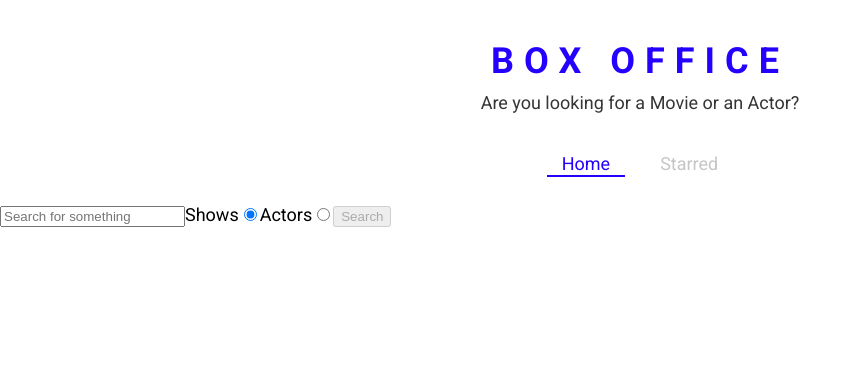
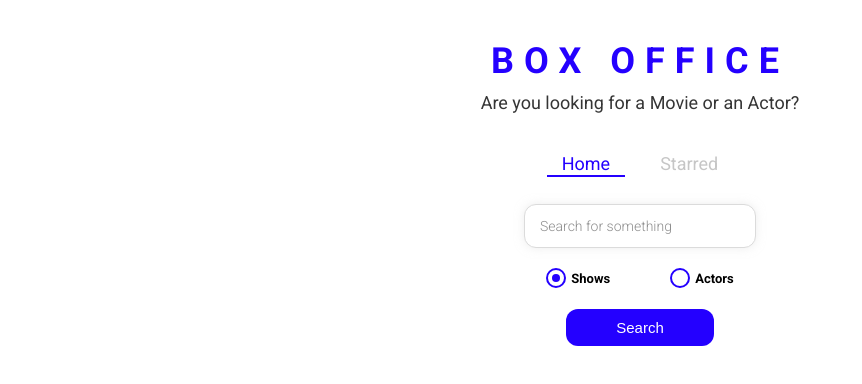
Before and after one commit to YeshwanthKare/react-box-office, a React (Create React App) app: page / in a window 1280 px wide. Shown: the top 384 px of the page, without its empty margins (0-862 px from the left). Built offline with nearby package versions, Linux system fonts and the light colour scheme.

Commit message:
ADD: styled the entire app

```diff
--- /dev/null
+++ b/src/components/CustomRadio.js
@@ -0,0 +1,68 @@
+import React from 'react';
+import styled from 'styled-components';
+
+const RadioWrapper = styled.label`
+  display: block;
+  position: relative;
+  padding-left: 25px;
+  cursor: pointer;
+  font-size: 13px;
+  user-select: none;
+  font-weight: 700;
+  line-height: 1.65;
+
+  input {
+    position: absolute;
+    opacity: 0;
+    cursor: pointer;
+  }
+
+  span {
+    position: absolute;
+    top: 0;
+    left: 0;
+    height: 16px;
+    width: 16px;
+    background-color: #fff;
+    border: 2px solid ${({ theme }) => theme.mainColors.blue};
+    border-radius: 50%;
+  }
+
+  input:checked ~ span {
+    background-color: #fff;
+    border: 2px solid ${({ theme }) => theme.mainColors.blue};
+  }
+
+  span:after {
+    content: '';
+    position: absolute;
+    display: none;
+  }
+
+  input:checked ~ span:after {
+    display: block;
+  }
+
+  span:after {
+    top: 4px;
+    left: 4px;
+    width: 8px;
+    height: 8px;
+    border-radius: 50%;
+    background: ${({ theme }) => theme.mainColors.blue};
+  }
+`;
+
+const CustomRadio = ({ label, ...restProps }) => {
+  return (
+    <div>
+      <RadioWrapper htmlFor={restProps.id}>
+        {label}
+        <input {...restProps} type="radio" />
+        <span />
+      </RadioWrapper>
+    </div>
+  );
+};
+
+export default CustomRadio;
--- a/src/pages/Home.js
+++ b/src/pages/Home.js
@@ -4,6 +4,12 @@
 import ActorGrid from '../components/actor/ActorGrid';
 import { getURL } from '../misc/config';
 import { useLastQuery } from '../misc/custom-hooks';
+import {
+  RadioInputsWrapper,
+  SearchButtonWrapper,
+  SearchInput,
+} from './Home.styled';
+import CustomRadio from '../components/CustomRadio';
 
 const Home = () => {
   const [input, setInput] = useLastQuery();
@@ -45,38 +51,41 @@
   };
   return (
     <MainPageLayout>
-      <input
+      <SearchInput
         type="text"
         onChange={onChnageKey}
         placeholder="Search for something"
         onKeyDown={onKeyCode}
       />
-
-      <label htmlFor="show-search">
-        Shows
-        <input
+      <RadioInputsWrapper>
+        <div>
+          <CustomRadio
+            label="Shows"
             id="show-search"
             type="radio"
             value="shows"
             checked={isShowSearch}
             onChange={changeRadioInput}
           />
-      </label>
+        </div>
 
-      <label htmlFor="actor-search">
-        Actors
-        <input
+        <div>
+          <CustomRadio
+            label="Actors"
             id="actor-search"
             type="radio"
             value="people"
             checked={!isShowSearch}
             onChange={changeRadioInput}
           />
-      </label>
+        </div>
+      </RadioInputsWrapper>
 
+      <SearchButtonWrapper>
         <button type="button" disabled={!input} onClick={onSearch}>
           Search
         </button>
+      </SearchButtonWrapper>
       {renderResults()}
     </MainPageLayout>
   );
--- /dev/null
+++ b/src/pages/Home.styled.js
@@ -0,0 +1,49 @@
+import styled from 'styled-components';
+
+export const SearchInput = styled.input`
+  display: block;
+  font-family: 'Roboto', sans-serif;
+  width: 200px;
+  margin: auto;
+  outline: none;
+  padding: 13px 15px;
+  border: 1px solid #dbdbdb;
+  box-shadow: 0px 0px 10px 0px rgba(219, 219, 219, 0.5);
+  font-size: 14px;
+  border-radius: 12px;
+  color: #8d8d8d;
+
+  &::placeholder {
+    font-weight: 300;
+    color: #8d8d8d;
+  }
+`;
+
+export const RadioInputsWrapper = styled.div`
+  display: flex;
+  justify-content: center;
+  margin: 20px 0;
+
+  div {
+    margin: 0 15px;
+  }
+`;
+
+export const SearchButtonWrapper = styled.div`
+  text-align: center;
+  margin-bottom: 35px;
+
+  button {
+    color: #fff;
+    background-color: ${({ theme }) => theme.mainColors.blue};
+    margin: auto;
+    padding: 10px 50px;
+    font-size: 15px;
+    border: none;
+    outline: none;
+    border-radius: 12px;
+    &:hover {
+      cursor: pointer;
+    }
+  }
+`;
```
Lines whose indentation alone changed are shown as unchanged.
